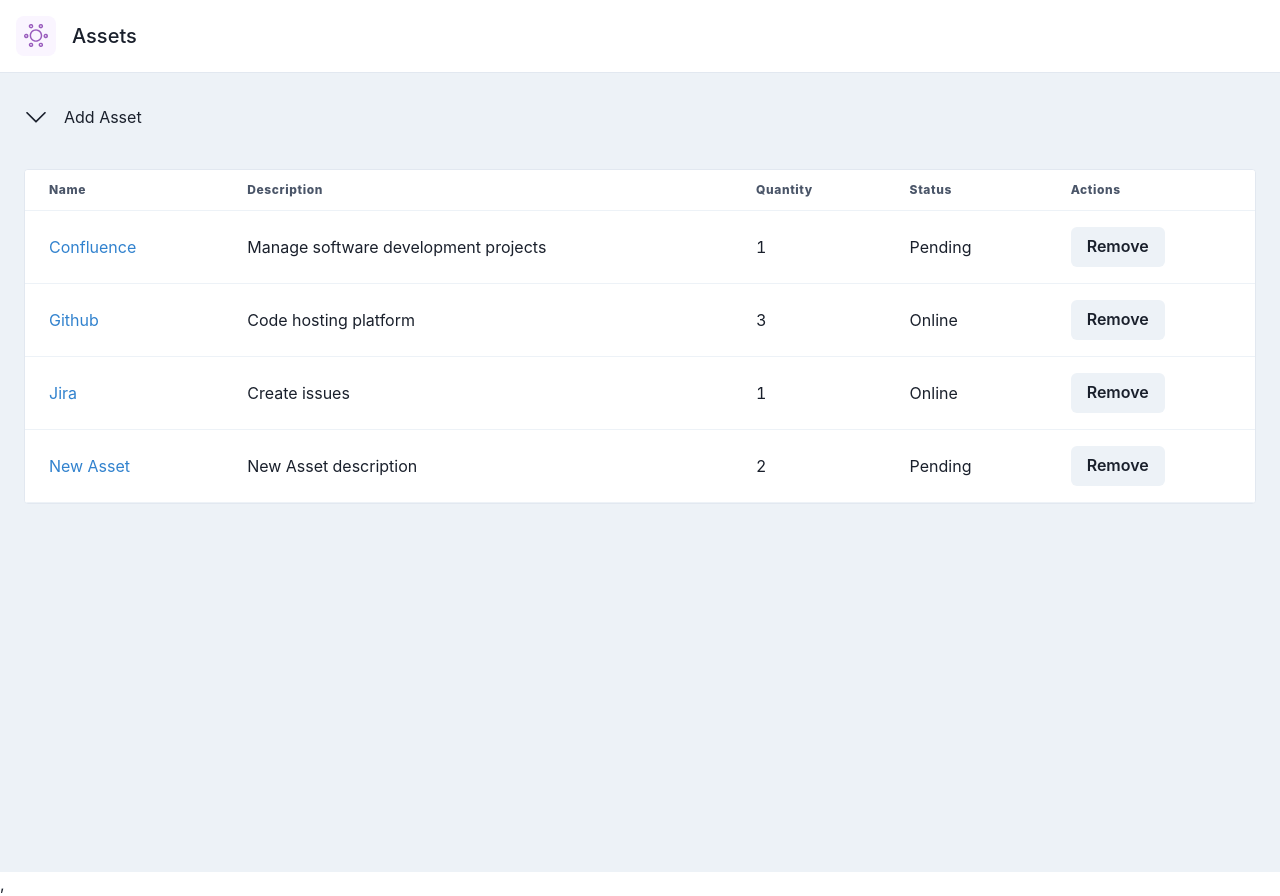
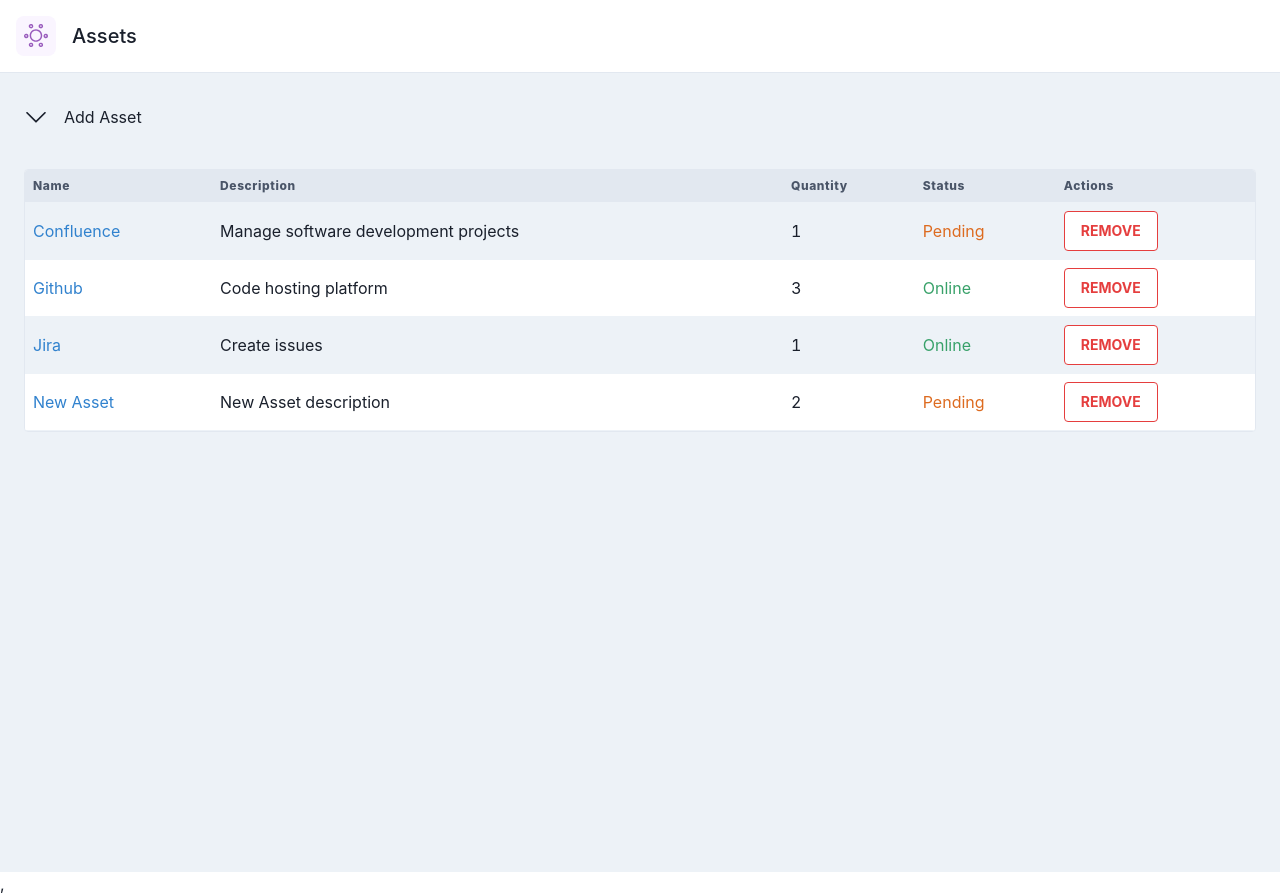
Before and after one commit to oscar-hustlebox/todo-app, a React app: page / in a window 1280 px wide. Built offline with nearby package versions, Linux system fonts and the light colour scheme.

Commit message:
style: improve table UI

```diff
--- a/public/index.html
+++ b/public/index.html
@@ -24,7 +24,7 @@
       work correctly both with client-side routing and a non-root public URL.
       Learn how to configure a non-root public URL by running `npm run build`.
     -->
-    <title>React App</title>
+    <title>Assets App</title>
   </head>
   <body>
     <noscript>You need to enable JavaScript to run this app.</noscript>
--- a/src/components/AssetForm/AssetForm.tsx
+++ b/src/components/AssetForm/AssetForm.tsx
@@ -59,7 +59,7 @@
     return (
         <FormProvider {...methods}>
             <form onSubmit={handleSubmit(onSubmit)}>
-                <SimpleGrid columns={{ sm: 1, base: 5, md: 5 }} spacing={2}>
+                <SimpleGrid columns={{ base: 1, sm: 5 }} spacing={2}>
                     <InputField name="name" labelText="Name" placeholderText="e.g. Todoist, Google Docs, etc." />
                     <InputField
                         name="description"
--- a/src/components/AssetForm/SubmitButton.tsx
+++ b/src/components/AssetForm/SubmitButton.tsx
@@ -1,5 +1,5 @@
+import React, { ReactElement } from 'react';
 import { Box, Button, Heading } from '@chakra-ui/react';
-import React, { ReactElement } from 'react';
 
 export const SubmitButton = (): ReactElement => {
     return (
@@ -10,8 +10,11 @@
             <Button
                 type="submit"
                 backgroundColor="gray.500"
+                borderRadius={4}
+                _hover={{
+                    backgroundColor: 'gray.600',
+                }}
                 color="white"
-                borderRadius={2}
                 width={{ sm: '100%', base: 'inherit', md: 'inherit' }}
             >
                 <Heading size="xs" textTransform="uppercase">
--- a/src/components/AssetList/AssetListItem/AssetListItem.tsx
+++ b/src/components/AssetList/AssetListItem/AssetListItem.tsx
@@ -1,5 +1,5 @@
 import React from 'react';
-import { Button, Link, Tbody, Td, Tr } from '@chakra-ui/react';
+import { Button, Heading, Link, Td, Tr } from '@chakra-ui/react';
 import { useDispatch } from 'react-redux';
 import { AssetState, removeAsset } from '../../../redux/slices/assets/slice';
 
@@ -32,22 +32,50 @@
                 return 'Online';
         }
     };
+    const getStatusColor = (str: 'pending' | 'offline' | 'online') => {
+        switch (str) {
+            case 'pending':
+                return 'orange.500';
+            case 'offline':
+                return 'gray.500';
+            case 'online':
+                return 'green.500';
+        }
+    };
 
     return (
-        <Tbody>
         <Tr>
-                <Td>
+            <Td padding={2} maxWidth="sm" overflow="hidden" wordBreak="break-word">
                 <Link href="#nowhere" color="blue.500">
                     {asset.name}
                 </Link>
             </Td>
-                <Td>{asset.description}</Td>
-                <Td>{asset.quantity}</Td>
-                <Td>{getTitleCase(asset.status)}</Td>
-                <Td>
-                    <Button onClick={() => dispatch(removeAsset(asset.id))}>Remove</Button>
+            <Td padding={2} maxWidth="sm" overflow="hidden" wordBreak="break-word">
+                {asset.description}
+            </Td>
+            <Td padding={2}>{asset.quantity}</Td>
+            <Td padding={2} color={getStatusColor(asset.status)}>
+                {getTitleCase(asset.status)}
+            </Td>
+            <Td padding={2}>
+                <Button
+                    backgroundColor="#FFF"
+                    borderColor="red.500"
+                    borderWidth={1}
+                    _hover={{
+                        backgroundColor: 'red.500',
+                        color: '#FFF',
+                    }}
+                    color="red.500"
+                    borderRadius={4}
+                    width={{ sm: '100%', base: 'inherit', md: 'inherit' }}
+                    onClick={() => dispatch(removeAsset(asset.id))}
+                >
+                    <Heading size="xs" textTransform="uppercase">
+                        Remove
+                    </Heading>
+                </Button>
             </Td>
         </Tr>
-        </Tbody>
     );
 };
--- a/src/components/AssetList/AssetListItems/AssetListItems.tsx
+++ b/src/components/AssetList/AssetListItems/AssetListItems.tsx
@@ -2,45 +2,47 @@
 import { RootState } from '../../../redux/store';
 import { AssetListItem } from '../AssetListItem/AssetListItem';
 import { useSelector } from 'react-redux';
-import { Table, TableContainer, Text, Th, Thead, Tr } from '@chakra-ui/react';
+import { Table, TableContainer, Tbody, Text, Th, Thead, Tr } from '@chakra-ui/react';
 
 export const AssetListItems = () => {
     const assets = useSelector((state: RootState) => state.assets);
     return (
-        <TableContainer border="1px" borderRadius={4} borderColor="gray.200" backgroundColor="#FFFFFF">
-            <Table variant="simple" backgroundColor="#FFFFFF">
+        <TableContainer border="1px" borderRadius={4} borderColor="gray.200" backgroundColor="#FFF">
+            <Table variant="striped" backgroundColor="gray.200">
                 <Thead>
                     <Tr>
-                        <Th>
+                        <Th padding={2}>
                             <Text fontWeight="extrabold" casing="capitalize">
                                 Name
                             </Text>
                         </Th>
-                        <Th>
+                        <Th padding={2}>
                             <Text fontWeight="extrabold" casing="capitalize">
                                 Description
                             </Text>
                         </Th>
-                        <Th>
+                        <Th padding={2}>
                             <Text fontWeight="extrabold" casing="capitalize">
                                 Quantity
                             </Text>
                         </Th>
-                        <Th>
+                        <Th padding={2}>
                             <Text fontWeight="extrabold" casing="capitalize">
                                 Status
                             </Text>
                         </Th>
-                        <Th>
+                        <Th padding={2}>
                             <Text fontWeight="extrabold" casing="capitalize">
                                 Actions
                             </Text>
                         </Th>
                     </Tr>
                 </Thead>
-                {assets.map((asset) => (
-                    <AssetListItem key={asset.id} asset={asset} />
-                ))}
+                <Tbody background="#FFF">
+                    {assets.map((asset) => (
+                        <AssetListItem key={asset.id} asset={asset} />
+                    ))}
+                </Tbody>
             </Table>
         </TableContainer>
     );
```
Also changed, not shown: public/manifest.json. Lines whose indentation alone changed are shown as unchanged.
